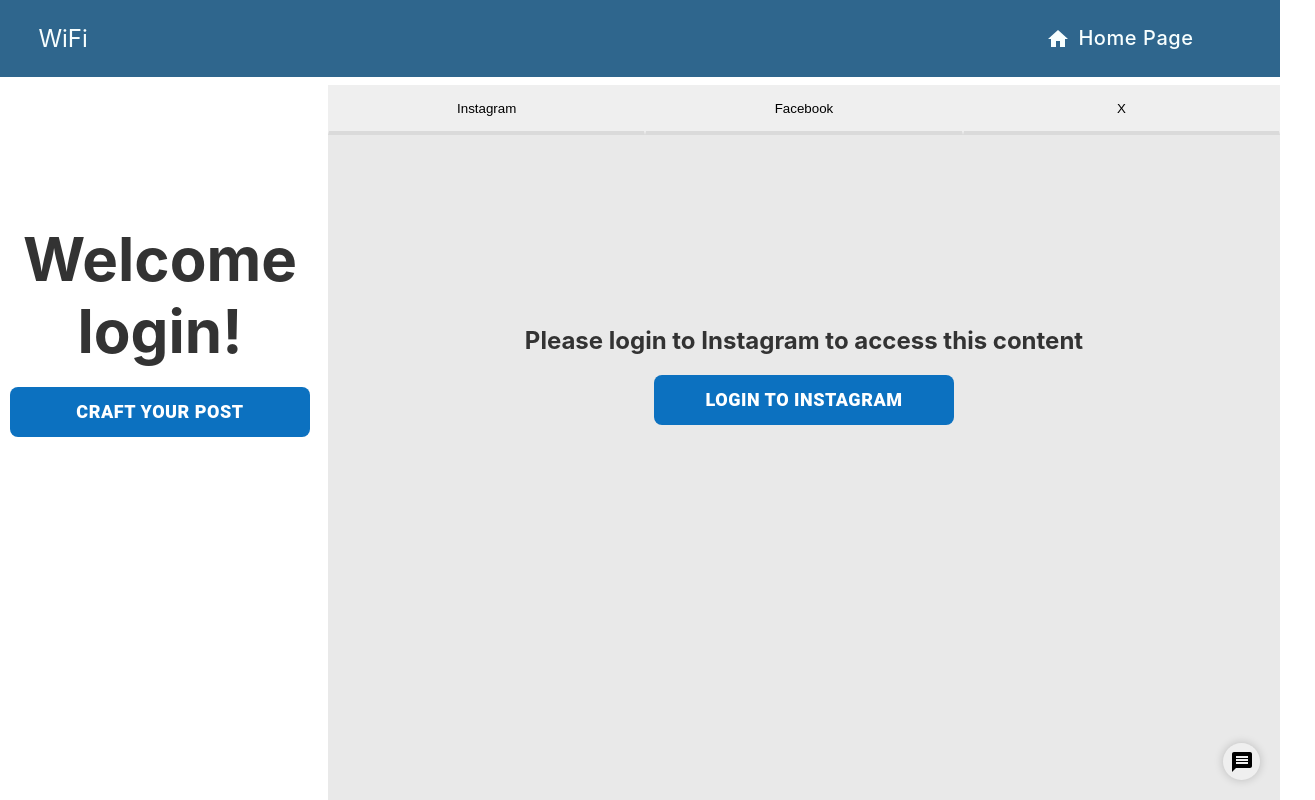
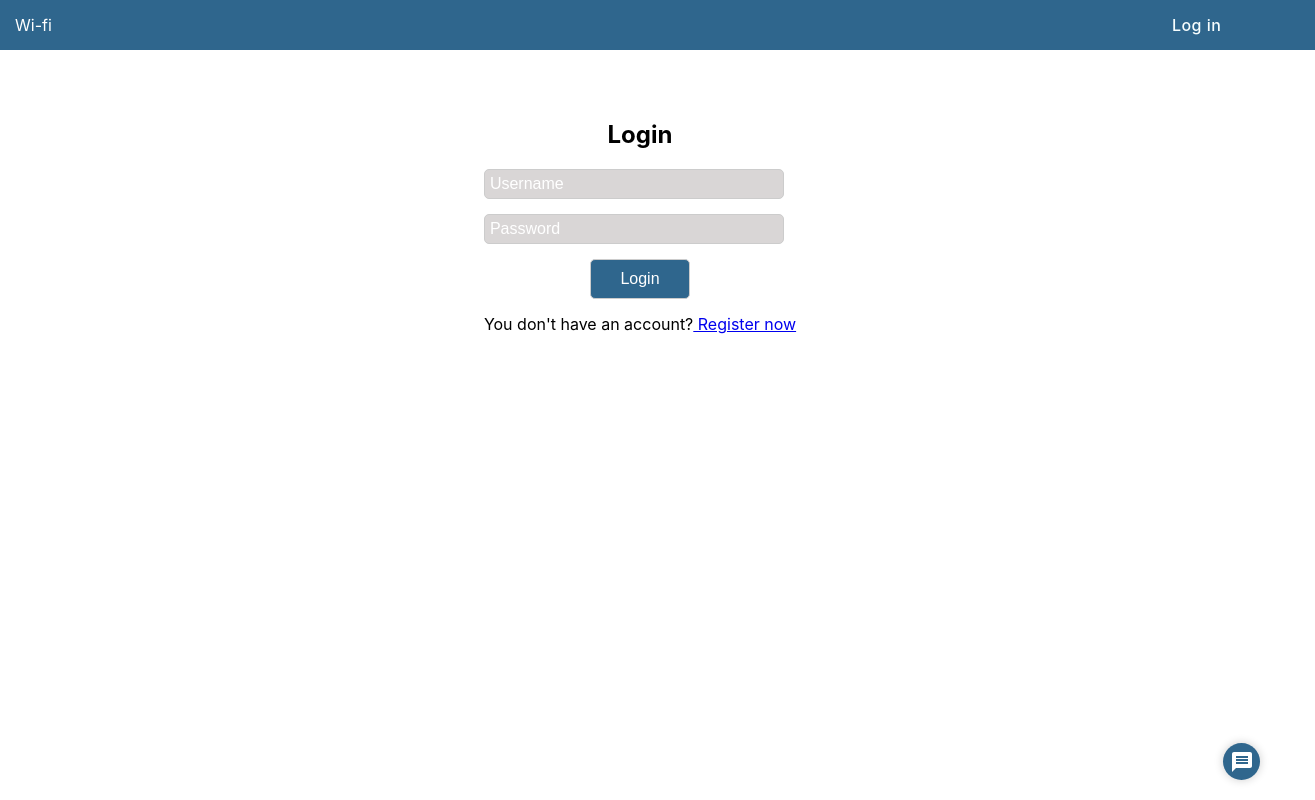
Before and after one commit to Wifi-G9/frontend, a React (Create React App) app in the folder g9frontend/: page /login in a window 1280 px wide. Shown: the whole page, 1315 px wide, since content can reach past the window. Built offline with nearby package versions, Linux system fonts and the light colour scheme.

Commit message:
Added Login, Register and added routes to App.tsx
Signed-off-by: 917wiszniewskibianca <91844338+917wiszniewskibianca@users.noreply.github.com>

```diff
--- a/g9frontend/src/App.tsx
+++ b/g9frontend/src/App.tsx
@@ -4,12 +4,16 @@
 
 import {BrowserRouter, Routes, Router, Route} from 'react-router-dom';
 import {UserPage} from "./pages/UserPage/UserPage";
+import LoginPage from "./components/Login/Login";
+import RegisterPage from "./components/Register/Register";
 
 
 function App() {
     return (
         <BrowserRouter>
             <Routes>
+                <Route path="/login" element={<LoginPage/>} />
+                <Route path="/register" element={<RegisterPage/>} />
                 <Route path="/" element={<MainPage />} />
                 <Route path="/:username" element={<UserPage />} />
             </Routes>
--- /dev/null
+++ b/g9frontend/src/components/Login/Login.css
@@ -0,0 +1,61 @@
+
+.login-container {
+    display: flex;
+    flex-direction: column;
+    align-items: center;
+}
+
+
+.top-bar {
+    width: 100%;
+    height: 50px;
+    background-color: #2f668d;
+    display: flex;
+    justify-content: space-between;
+    align-items: center;
+    margin-left: 30px;
+    color: white;
+}
+
+.login-form {
+    margin-top: 50px;
+    text-align: center;
+
+}
+
+.login-form h2 {
+    margin-bottom: 20px;
+}
+
+.login-form input {
+    width: 300px;
+    height: 30px;
+    margin-bottom: 15px;
+    padding: 5px;
+    border-radius: 5px;
+    border: 1px solid #ccc;
+    box-sizing: border-box;
+    display: block;
+    font-size: 16px;
+    background-color: #d9d6d6;
+}
+
+.login-form input::placeholder {
+    color: white;
+}
+.login-form button {
+    width: 100px;
+    height: 40px;
+    background-color: #2f668d;
+    color: white;
+    cursor: pointer;
+    border-radius: 5px;
+    border: 1px solid #ccc;
+    box-sizing: border-box;
+    font-size: 16px;
+
+
+}
+.register{
+    margin-top: 15px;
+}
--- /dev/null
+++ b/g9frontend/src/components/Login/Login.tsx
@@ -0,0 +1,76 @@
+// LoginPage.tsx
+import React from 'react';
+import {Link, Navigate} from 'react-router-dom';
+import './Login.css';
+import {Button} from "@mui/material";
+import SendUsAMessageButtonComponent from "../SendUsAMessageButton/SendUsAMessageButton";
+import axios from "axios";
+
+const LoginPage: React.FC = () => {
+    const [username, setUsername] = React.useState('');
+    const [password, setPassword] = React.useState('');
+
+    const handleLogin = () => {
+        const userData = {
+            username,
+            password,
+
+        };
+
+        axios.post('/log-in', userData)
+            .then((response) => {
+                console.log('Login successful');
+                setUsername('');
+                setPassword('');
+                <Navigate to={"/"} replace={true} />
+            })
+            .catch((error) => {
+                console.error('Error log in user:', error);
+            });
+    };
+
+
+    return (
+        <div className="login-container">
+            <div className="top-bar">
+                <div className="left-section">Wi-fi</div>
+                    <Button style={{
+                        textTransform: 'none',
+                        color: '#f7fefe',
+                        right: '3%',
+                        fontFamily: 'Inter, sans-serif',
+                        fontSize: '16px'
+                    }}>
+                        Log in
+                    </Button>
+
+            </div>
+            <div className="login-form">
+                <h2>Login</h2>
+                <form onSubmit={(e) => { e.preventDefault(); handleLogin(); }}>
+                    <input
+                        type="text"
+                        placeholder="Username"
+                        value={username}
+                        onChange={(e) => setUsername(e.target.value)}
+                    />
+                    <input
+                        type="password"
+                        placeholder="Password"
+                        value={password}
+                        onChange={(e) => setPassword(e.target.value)}
+                    />
+                    <button type="submit">Login</button>
+                </form>
+
+                <div className= "register">
+                    You don't have an account?
+                    <Link to="/register" > Register now </Link>
+                </div>
+            </div>
+            <SendUsAMessageButtonComponent/>
+        </div>
+    );
+};
+
+export default LoginPage;
--- /dev/null
+++ b/g9frontend/src/components/Register/Register.css
@@ -0,0 +1,64 @@
+
+.register-container {
+    display: flex;
+    flex-direction: column;
+    align-items: center;
+}
+
+
+.top-bar {
+    width: 100%;
+    height: 50px;
+    background-color: #2f668d;
+    display: flex;
+    justify-content: space-between;
+    align-items: center;
+    padding: 0 20px;
+    color: white;
+}
+
+
+.register-form {
+    margin-top: 50px;
+    text-align: center;
+}
+
+.register-form h2 {
+    margin-bottom: 20px;
+}
+
+.input-section {
+    display: flex;
+    flex-direction: column;
+    align-items: flex-start;
+}
+
+.input-section input {
+    width: 300px;
+    height: 30px;
+    margin-bottom: 10px;
+    padding: 5px;
+    border-radius: 5px;
+    border: 1px solid #ccc;
+    box-sizing: border-box;
+    background-color: #d9d6d6;
+    font-size: 16px;
+    display : block;
+}
+.input-section input::placeholder {
+    color: white;
+}
+
+button {
+    width: 120px;
+    height: 40px;
+    background-color: #2f668d;
+    color: white;
+    border: none;
+    border-radius: 5px;
+    font-size: 16px;
+    cursor: pointer;
+}
+.go-to-login {
+    margin-top: 15px;
+}
--- /dev/null
+++ b/g9frontend/src/components/Register/Register.tsx
@@ -0,0 +1,111 @@
+// RegisterPage.tsx
+import React, { useState } from 'react';
+import { Link,Navigate} from 'react-router-dom';
+import './Register.css';
+import {Button} from "@mui/material";
+import SendUsAMessageButtonComponent from "../SendUsAMessageButton/SendUsAMessageButton";
+import axios from "axios";
+
+const RegisterPage: React.FC = () => {
+    const [username, setUsername] = useState('');
+    const [email, setEmail] = useState('');
+    const [password, setPassword] = useState('');
+    const [instagram, setInstagram] = useState('');
+    const [facebook, setFacebook] = useState('');
+    const [twitter, setTwitter] = useState('');
+
+    const handleRegister = () => {
+        const userData = {
+            username,
+            email,
+            password,
+            instagram,
+            facebook,
+            twitter
+        };
+
+        axios.post('/sign-up', userData)
+            .then((response) => {
+                console.log('Registration successful');
+                setUsername('');
+                setEmail('');
+                setPassword('');
+                setInstagram('');
+                setFacebook('');
+                setTwitter('');
+
+                <Navigate to={"/"} replace={true} />
+            })
+            .catch((error) => {
+                console.error('Error registering user:', error);
+            });
+    };
+
+
+
+    return (
+        <div className="register-container">
+            <div className="top-bar">
+                <div className="left-section">Wi-Fi</div>
+                <Button component={Link} to="/login"  style={{
+                    textTransform: 'none',
+                    color: '#f7fefe',
+                    right: '3%',
+                    fontFamily: 'Inter, sans-serif',
+                    fontSize: '16px'
+                }}>
+                    Log in
+                </Button>
+            </div>
+            <div className="register-form">
+                <h2>Register</h2>
+                <div className="input-section">
+                    <input
+                        type="text"
+                        placeholder="Username"
+                        value={username}
+                        onChange={(e) => setUsername(e.target.value)}
+                    />
+                    <input
+                        type="text"
+                        placeholder="Email"
+                        value={email}
+                        onChange={(e) => setEmail(e.target.value)}
+                    />
+                    <input
+                        type="password"
+                        placeholder="Password"
+                        value={password}
+                        onChange={(e) => setPassword(e.target.value)}
+                    />
+                    <input
+                        type="text"
+                        placeholder="Instagram"
+                        value={instagram}
+                        onChange={(e) => setInstagram(e.target.value)}
+                    />
+                    <input
+                        type="text"
+                        placeholder="Facebook"
+                        value={facebook}
+                        onChange={(e) => setFacebook(e.target.value)}
+                    />
+                    <input
+                        type="text"
+                        placeholder="X"
+                        value={twitter}
+                        onChange={(e) => setTwitter(e.target.value)}
+                    />
+                </div>
+                <button type="submit" onClick={handleRegister}>Register</button>
+                <div className= "go-to-login">
+                    You already have an account?
+                    <Link to="/login" > Login now </Link>
+                </div>
+            </div>
+            <SendUsAMessageButtonComponent/>
+        </div>
+    );
+};
+
+export default RegisterPage;
```
